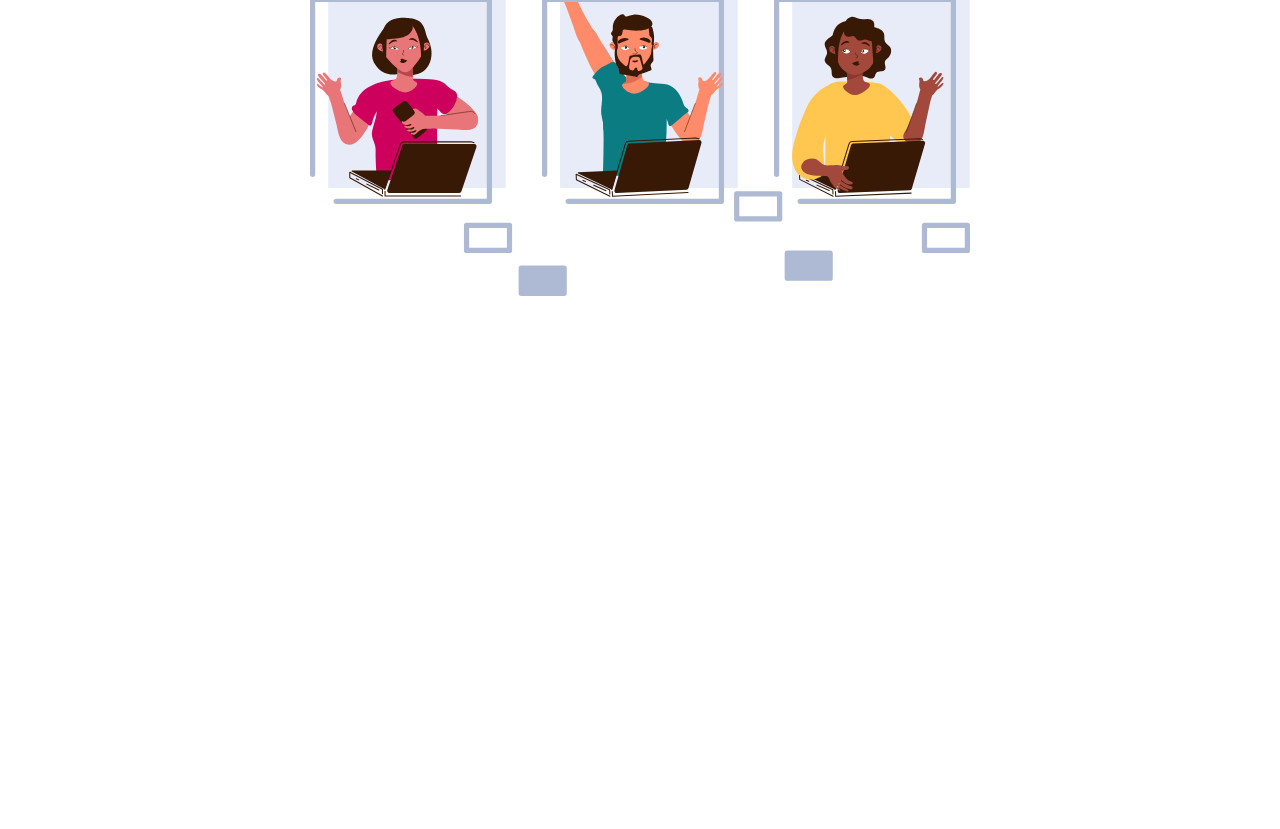
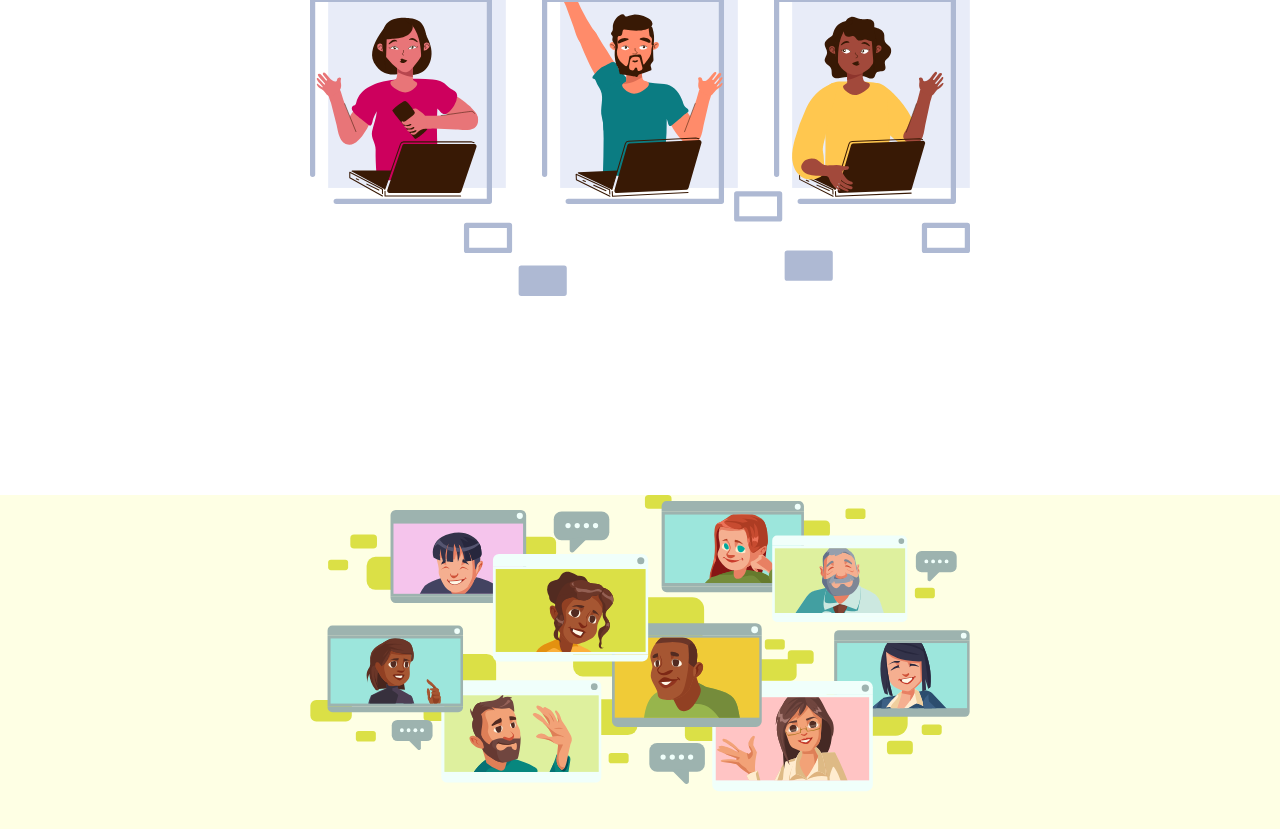
Before and after one commit to ConnectX-IIIT/connectx-frontend, a React (Create React App) app: page / in a window 1280 px wide. Shown: the part 3295-4124 px from the top of the page. Before the commit the page ends 3790 px from the top, so only its background shows below. Built offline with nearby package versions, Linux system fonts and the light colour scheme.

Commit message:
Added the attributes for Main bottom container

```diff
--- a/src/App.js
+++ b/src/App.js
@@ -10,6 +10,7 @@ import poster2 from "./assets/landing_page/container_two/container_two.svg";
 import poster3 from "./assets/landing_page/container_three/container_three.svg";
 import poster4 from "./assets/landing_page/container_four/container_four.svg";
 import poster5 from "./assets/landing_page/bottom_community/bottom_community_2.svg";
+import poster6 from "./assets/landing_page/bottom_community/bottom_community.svg";
 
 function App() {
   return (
@@ -48,6 +49,17 @@ function App() {
         Background_color="#FFFFFF"
         isButton
         photo={poster5}
+        photoWidth="47vw"
+        BottomParaContent={data_array[5].description}
+        BottomContainerPadding="3vw"
+      />
+      <MainOuterBottomContainer
+        Background_color="#FEFFE4"
+        photo={poster6}
+        photoWidth="55vw"
+        BottomParaContent={data_array[6].description}
+        BottomContainerPadding="10vw"
+        isLogo
       />
     </div>
   );
```
